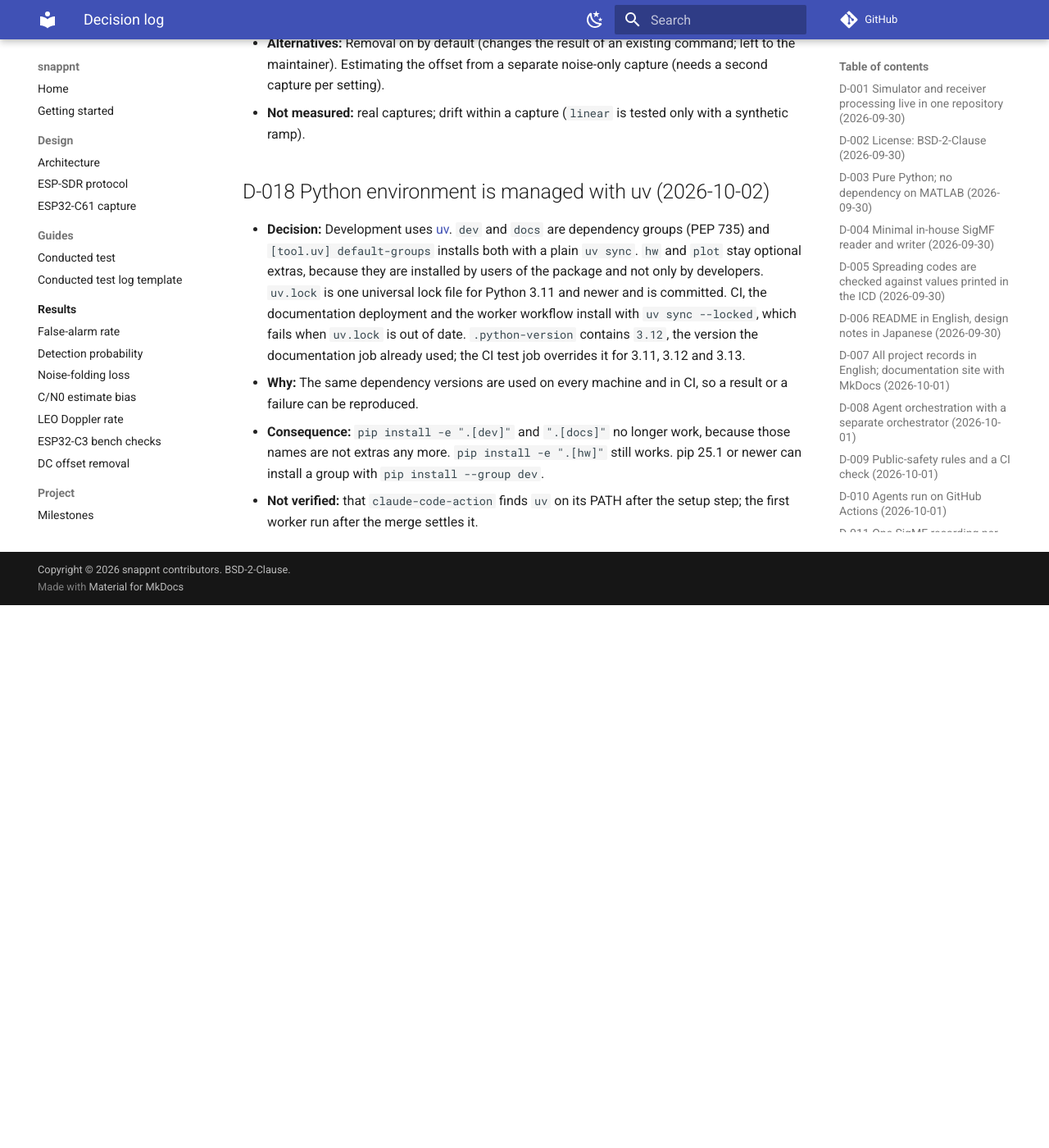
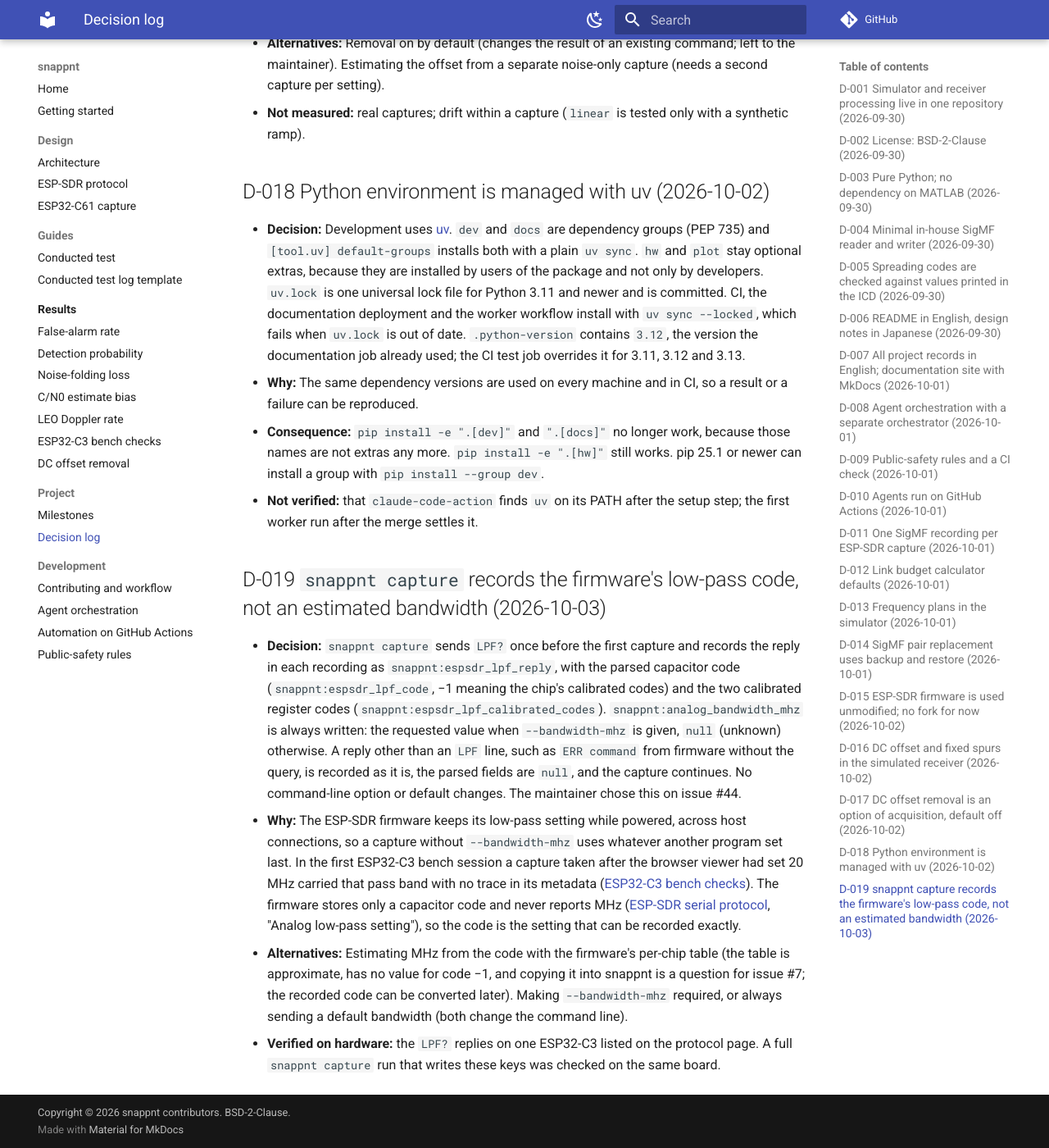
Before and after one commit to h-shiono/snappnt, an MkDocs documentation site: the page built from docs/project/decisions.md, in a window 1280 px wide and 1400 px high, scrolled down 7256 px. Shown: the whole window at 82% size. Built offline with MkDocs 1.6.1 and Material for MkDocs 9.7.7, drawn with Linux system fonts in a browser that asks for light colours; comment, search, counter and statistics services are not loaded; before the commit the page ends 7994 px from its top, so only the background shows below that.

Commit message:
Record the ESP-SDR low-pass code with every capture (LPF?)
snappnt capture now sends LPF? before the first capture and writes the
reply, the parsed capacitor code and the calibrated register codes into
the SigMF metadata. snappnt:analog_bandwidth_mhz is always written and is
null (unknown) when --bandwidth-mhz is not given, because the firmware
keeps its last setting while powered and reports it only as a code.
A reply other than an LPF line is recorded as it is and the capture
continues. No command-line option or default changes (D-019).

Co-Authored-By: Claude Opus 5.5 <noreply@anthropic.com>
Signed-off-by: h-shiono <hato.gnss@gmail.com>

```diff
--- a/docs/design/espsdr-protocol.md
+++ b/docs/design/espsdr-protocol.md
@@ -8,7 +8,8 @@ as read from the firmware and browser-client sources. It is the basis for
 on hardware in [ESP32-C3 bench checks without an RF source](../results/esp32c3-bench-no-rf.md)
 (issue #41): the replies to `INFO`, `CAPS`, `LIMITS?`, `RANGE?`, `TRANSPORT?`, `GAIN?` and
 `FREQ 2492`; the maximum of 16380 samples per capture (16381 is rejected); the `CAP20` header,
-payload length and CRC-32; and the sign of frequency (the spectrum is not mirrored). Everything
+payload length and CRC-32; and the sign of frequency (the spectrum is not mirrored). The
+replies to `LPF?` were checked in issue #44 (see "Analog low-pass setting"). Everything
 else on this page, and every other chip, has not been verified on hardware. Further hardware
 verification is tracked in issue #11.
 
@@ -76,7 +77,8 @@ does not parse, or whose numbers are out of range, is answered with `ERR command
 | `RANGE?` | `RANGE 100 6000 1` | Tuning range in MHz and step | `receiver.c:185-187`, `main/common/rx_tuning.h:5-7` |
 | `TRANSPORT?` | `TRANSPORT USB 0` or `TRANSPORT UART <baud>` | Active interface | `receiver.c:146-151` |
 | `FREQ <MHz>` | `OK` | Tune to a whole number of MHz | `receiver.c:189-190` |
-| `BANDWIDTH <MHz>` | `OK` | Analog bandwidth, 0 = widest | `receiver.c:175-178` |
+| `BANDWIDTH <MHz>` | `OK` | Analog bandwidth, 0 = widest; stored as a capacitor code | `receiver.c:175-178` |
+| `LPF?` | `LPF <code> <reg4> <reg5>` | Analog low-pass state; see "Analog low-pass setting" | `receiver.c:181-183` |
 | `GAIN MANUAL <index>` / `GAIN HARDWARE` / `GAIN?` | `OK` / `OK` / `GAIN <mode> <index> 0 <max> <flag>` | Gain control | `main/common/burst_gain.h:46-56` |
 | `CAP16 <n> <rate-index>` | `DATA ...` then payload | 8-bit capture | `receiver.c:156`, `:191-193` |
 | `CAP20 <n> <rate-index>` | `DATA ...` then payload | 10-bit packed capture | `receiver.c:191-193` |
@@ -86,8 +88,9 @@ does not parse, or whose numbers are out of range, is answered with `ERR command
 | `RELEASE` | `OK` | Free the radio | `receiver.c:232-234` |
 | `BAUD?` / `BAUD <1000000\|2000000>` | `BAUD <rate>` / `OK BAUD <rate>` | UART only | `main/common/burst_serial.c:39-69` |
 
-Other commands exist (`LPF`, `LPF?`, `LPF AUTO`, `receiver.c:179-184`) and are not used by
-snappnt. In the C3 receiver source and the shared files, no command transmits: the only
+`LPF?` is described under "Analog low-pass setting" below. The commands `LPF <code>` and
+`LPF AUTO` (`receiver.c:179-180`) set the same state directly and are not used by snappnt.
+In the C3 receiver source and the shared files, no command transmits: the only
 transmit-related calls turn transmission off while preparing reception
 (`receiver.c:72-74`). The firmware README says the same (`fw` `README.md:21-22`). snappnt
 therefore implements no transmit command.
@@ -119,6 +122,45 @@ checked on hardware answered `CAPS` with these words
 - The frequency is applied immediately, and the command replies `OK` after the radio has been
   prepared (`receiver.c:190`).
 - The browser client sends `FREQ` only when the frequency changed (`web` `radio.js:161`).
+
+## Analog low-pass setting
+
+The ESP32-C3 sets its analog bandwidth with a 6-bit capacitor code in two registers of the
+baseband block (BBTOP block `0x67`, I2C host 1, registers 4 and 5), one for I and one for Q
+(`receiver.c:39-49`).
+
+- The firmware keeps one value, `rx_filter`, which starts at −1 after power-up
+  (`receiver.c:37`). While it is −1 the chip's own calibrated codes are used. Otherwise, before
+  each capture the firmware saves the two registers, writes `rx_filter` into their low 6 bits,
+  and restores the saved values after the capture, also when the capture fails
+  (`receiver.c:39-49`, `:111`, `:132`).
+- `BANDWIDTH <MHz>` does not store MHz. It converts MHz into a capacitor code by linear
+  interpolation in a per-chip table and stores the code in `rx_filter` (`receiver.c:175-178`,
+  `fw` `main/common/rx_bandwidth.h:44-100`). For example, the C3 table gives code 40 for
+  20 MHz (`rx_bandwidth.h:46-49`). The firmware describes the table values as approximate
+  receive-path noise widths, not a −3 dB specification (`rx_bandwidth.h:3-4`,
+  `fw` `docs/rx-controls.md:25-29`). `BANDWIDTH 0` selects code 0, the widest setting, not a
+  filter bypass. A request at or above the widest table value (62 MHz) also gives code 0, so `BANDWIDTH 62`
+  and `BANDWIDTH 0` set the same code.
+- `LPF <code>` (0 to 63) stores a code directly; `LPF AUTO` sets −1 (`receiver.c:179-180`).
+- `LPF?` replies `LPF <rx_filter> <reg4> <reg5>` (`receiver.c:181-183`). `<reg4>` and `<reg5>`
+  are the low 6 bits of the two registers, read outside a capture, so they are the calibrated
+  codes and not the override.
+- The value survives between host connections for as long as the board is powered: nothing
+  but these three commands changes it. A capture made without `BANDWIDTH` therefore uses the
+  last setting of whichever program talked to the board before.
+
+So the firmware never reports the bandwidth in MHz. A value in MHz can only be estimated from
+the code through the table above, and not at all while the code is −1. snappnt records the
+`LPF?` reply and its parsed fields with every capture and does not estimate MHz (decision
+D-019). The same lines are at `receiver.c:39-50`, `:113`, `:134` and `:223-231` in commit
+`550fadea4d00a9e26ce921c5832167becb3dc20c`, and the C3 table is unchanged there.
+
+Checked on an ESP32-C3 running firmware that answers `CAPS` with `SPEC ...` (the `550fade`
+lineage): the replies were `LPF 0 34 34` at the start (a setting left from an earlier session), `LPF 40 34 34`
+after `BANDWIDTH 20`, `LPF 0 34 34` after `BANDWIDTH 0` and after `BANDWIDTH 62`,
+`LPF 63 34 34` after `BANDWIDTH 14`, and `LPF -1 34 34` after `LPF AUTO`. The calibrated codes
+of other boards may differ.
 
 ## Setting the sample rate
 
--- a/docs/guides/conducted-test.md
+++ b/docs/guides/conducted-test.md
@@ -113,6 +113,13 @@ snappnt capture --dry-run --freq-hz 2492e6        # print the commands, send not
   `GAIN MANUAL <index>`. The firmware does not report the AGC gain it chose, so `snappnt:gain_index`
   is `null` in AGC mode.
 - `--bandwidth-mhz` sets the analog bandwidth; without it the board's setting is unchanged.
+  The firmware keeps the last setting while it is powered, including one made by another
+  program such as the browser viewer. `snappnt capture` therefore always sends `LPF?` and
+  records the reply. `snappnt:analog_bandwidth_mhz` holds a value only when `--bandwidth-mhz`
+  was given; otherwise it is `null`, meaning the bandwidth in MHz is unknown, and the
+  low-pass capacitor code in effect is in `snappnt:espsdr_lpf_code` (see
+  `docs/design/espsdr-protocol.md`, "Analog low-pass setting"). Pass `--bandwidth-mhz` when
+  the bandwidth matters for the recording.
   `--bits 8` uses the 8-bit transfer, `--bits 10` (default) the packed 10-bit transfer.
 - The command refuses to start if any output file already exists; `--overwrite` replaces them.
   `--dry-run` prints the full sequence including the final `RELEASE`. It checks the frequency,
@@ -129,6 +136,7 @@ snappnt capture --dry-run --freq-hz 2492e6        # print the commands, send not
 - Metadata in each `.sigmf-meta`: `core:hw` (`ESP-SDR` and the chip family), `snappnt:espsdr_info`
   (the firmware's `INFO` reply), `snappnt:host_time_utc` and `core:datetime`,
   `snappnt:gain_mode`, `snappnt:gain_index`, `snappnt:analog_bandwidth_mhz`,
+  `snappnt:espsdr_lpf_reply`, `snappnt:espsdr_lpf_code`, `snappnt:espsdr_lpf_calibrated_codes`,
   `snappnt:espsdr_transfer_bits`, `snappnt:espsdr_capture_us`. The serial port name, host name,
   user name and output path are not recorded.
 - **Not verified on hardware.** The command sequence follows the protocol page
--- a/docs/project/decisions.md
+++ b/docs/project/decisions.md
@@ -269,3 +269,27 @@ an earlier one and says so.
   group with `pip install --group dev`.
 - **Not verified:** that `claude-code-action` finds `uv` on its PATH after the setup step; the
   first worker run after the merge settles it.
+
+## D-019 `snappnt capture` records the firmware's low-pass code, not an estimated bandwidth (2026-10-03)
+
+- **Decision:** `snappnt capture` sends `LPF?` once before the first capture and records the
+  reply in each recording as `snappnt:espsdr_lpf_reply`, with the parsed capacitor code
+  (`snappnt:espsdr_lpf_code`, −1 meaning the chip's calibrated codes) and the two calibrated
+  register codes (`snappnt:espsdr_lpf_calibrated_codes`). `snappnt:analog_bandwidth_mhz` is
+  always written: the requested value when `--bandwidth-mhz` is given, `null` (unknown)
+  otherwise. A reply other than an `LPF` line, such as `ERR command` from firmware without the
+  query, is recorded as it is, the parsed fields are `null`, and the capture continues. No
+  command-line option or default changes. The maintainer chose this on issue #44.
+- **Why:** The ESP-SDR firmware keeps its low-pass setting while powered, across host
+  connections, so a capture without `--bandwidth-mhz` uses whatever another program set last.
+  In the first ESP32-C3 bench session a capture taken after the browser viewer had set 20 MHz
+  carried that pass band with no trace in its metadata
+  ([ESP32-C3 bench checks](../results/esp32c3-bench-no-rf.md)). The firmware stores only a
+  capacitor code and never reports MHz ([ESP-SDR serial protocol](../design/espsdr-protocol.md),
+  "Analog low-pass setting"), so the code is the setting that can be recorded exactly.
+- **Alternatives:** Estimating MHz from the code with the firmware's per-chip table (the table
+  is approximate, has no value for code −1, and copying it into snappnt is a question for
+  issue #7; the recorded code can be converted later). Making `--bandwidth-mhz` required, or
+  always sending a default bandwidth (both change the command line).
+- **Verified on hardware:** the `LPF?` replies on one ESP32-C3 listed on the protocol page.
+  A full `snappnt capture` run that writes these keys was checked on the same board.
```
Also changed, not shown: 4 other files.
